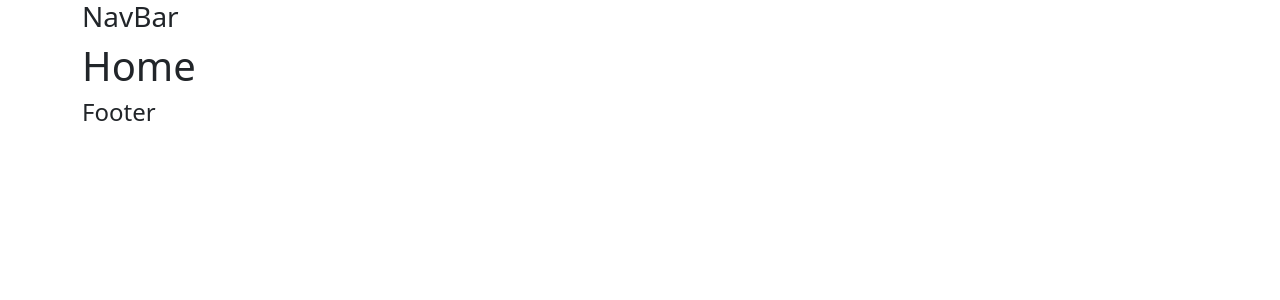
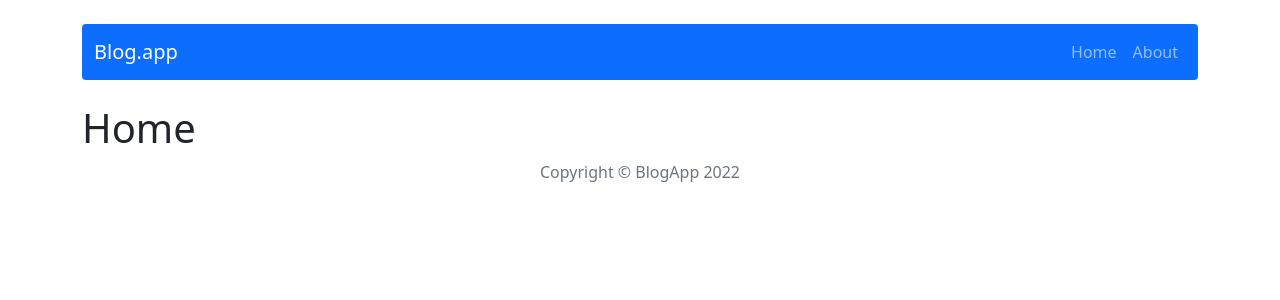
Before and after one commit to Monika-Grzanek/crud, a React (Create React App) app: page / in a window 1280 px wide. Shown: the top 300 px of the page. Built offline with nearby package versions, Linux system fonts and the light colour scheme.

Commit message:
Add bootstrap and changes in NavBar and Footer

```diff
--- a/src/components/views/Footer/Footer.js
+++ b/src/components/views/Footer/Footer.js
@@ -1,6 +1,6 @@
 const Footer = () => {
     return(
-        <h4>Footer</h4>
+        <p className='text-center text-muted'>Copyright &#169; BlogApp 2022</p>
     )
 }
 
--- a/src/components/views/Header/Header.js
+++ b/src/components/views/Header/Header.js
@@ -2,6 +2,7 @@
 
 const Header = () => {
     return(
+
         <NavBar />
     )
 }
--- a/src/components/views/NavBar/NavBar.js
+++ b/src/components/views/NavBar/NavBar.js
@@ -1,6 +1,16 @@
+import { Navbar, NavLink, Nav, Container } from 'react-bootstrap';
+
 const NavBar = () => {
     return(
-        <h3>NavBar</h3>
+        <Navbar expand="lg" variant="dark" bg="primary" className="mt-4 mb-4 rounded">
+            <Container>
+                <Navbar.Brand>Blog.app</Navbar.Brand>
+                <Nav className="justify-content-end">
+                    <Nav.Link as={NavLink} href="/">Home</Nav.Link>
+                    <Nav.Link as={NavLink} href="/about">About</Nav.Link>
+                </Nav>
+            </Container>
+        </Navbar>
     )
 }
 
```
